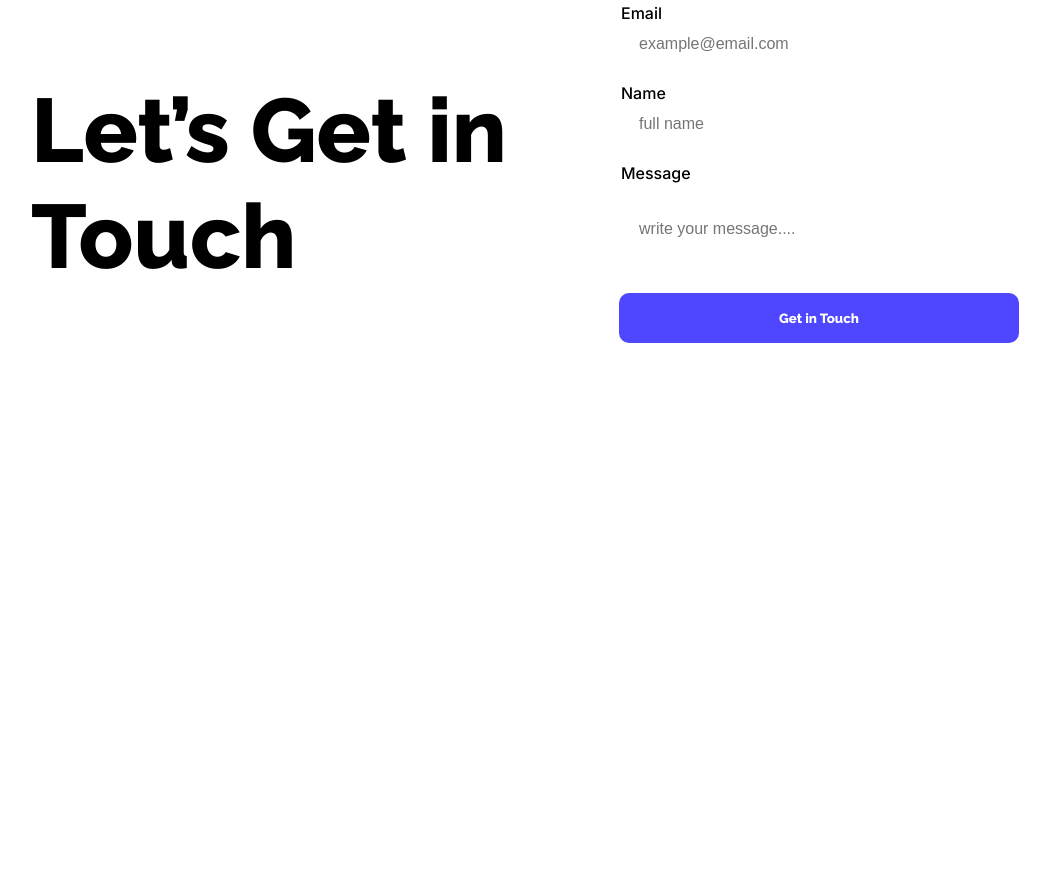
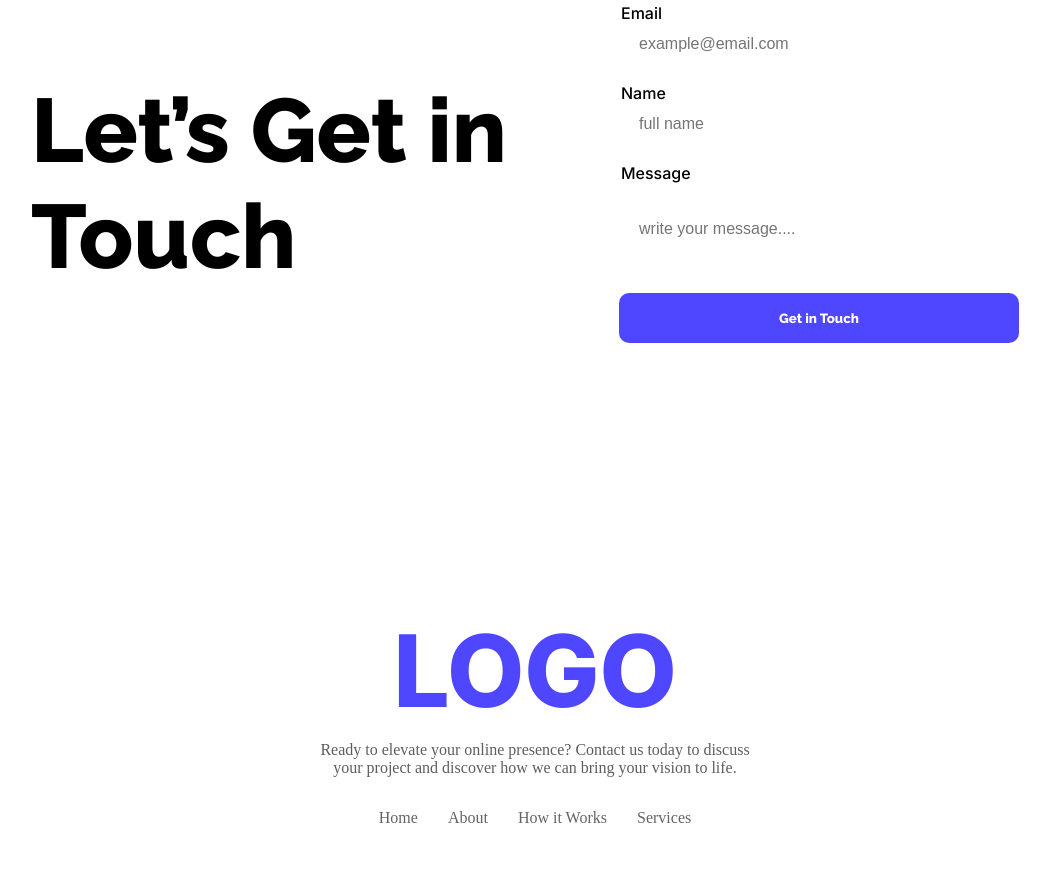
Before and after one commit to raselmahmudrrr/first-assignment, a plain HTML site: page index.html in a window 1280 px wide. Shown: the part 3332-4208 px from the top of the page, without its empty margins (105-1155 px from the left). Before the commit the page ends 3833 px from the top, so only its background shows below. Drawn offline with Linux system fonts and the light colour scheme.

Commit message:
Footer-Section

```diff
--- a/index.html
+++ b/index.html
@@ -174,30 +174,28 @@
 
 
 
+    <!-- Footer-Section -->
+    <footer class="end">
+        <div class="foot-class">
+            <h1 class="foot-logo inter-normal">LOGO</h1>
+            <p class="foot-para">Ready to elevate your online presence? Contact us today to discuss  <br>
+                your project and discover how we can bring your vision to life.</p>
+        </div>
+        <div class="foot-second">
+            <p>Home</p>
+            <p>About</p>
+            <p>How it Works</p>
+            <p>Services</p>
+        </div>
+
+
+    </footer>
 
 
 
 
 
-
-
-
-
-    </main>
-
-
-
-
-
-
-
-
-
-
-
-
-
-    </main>
+ </main>
 
     </body>
 </html>
--- a/styles/my styles.css
+++ b/styles/my styles.css
@@ -290,4 +290,30 @@ button:hover{
 }
 .style-form legend{
     font-weight: 500;
+}/* <!-- Footer Section --> */
+ .foot-logo{
+    font-weight: 800;
+    font-size: 100px;
+    color: #4E47FF;
+    margin-bottom: 10px;
+ }
+ .foot-para{
+    color: #000000a2;
+    margin-top: 5px;
+ }
+.foot-class{
+    text-align: center;
 }
+.foot-second{
+    display: flex;
+    justify-content: center;
+    gap: 30px;
+    color: #0000009c;
+}
+.end{
+    background-color: white;
+    padding-top: 50px;
+    padding-bottom: 30px;
+    max-width: 100%;
+
+}
```
